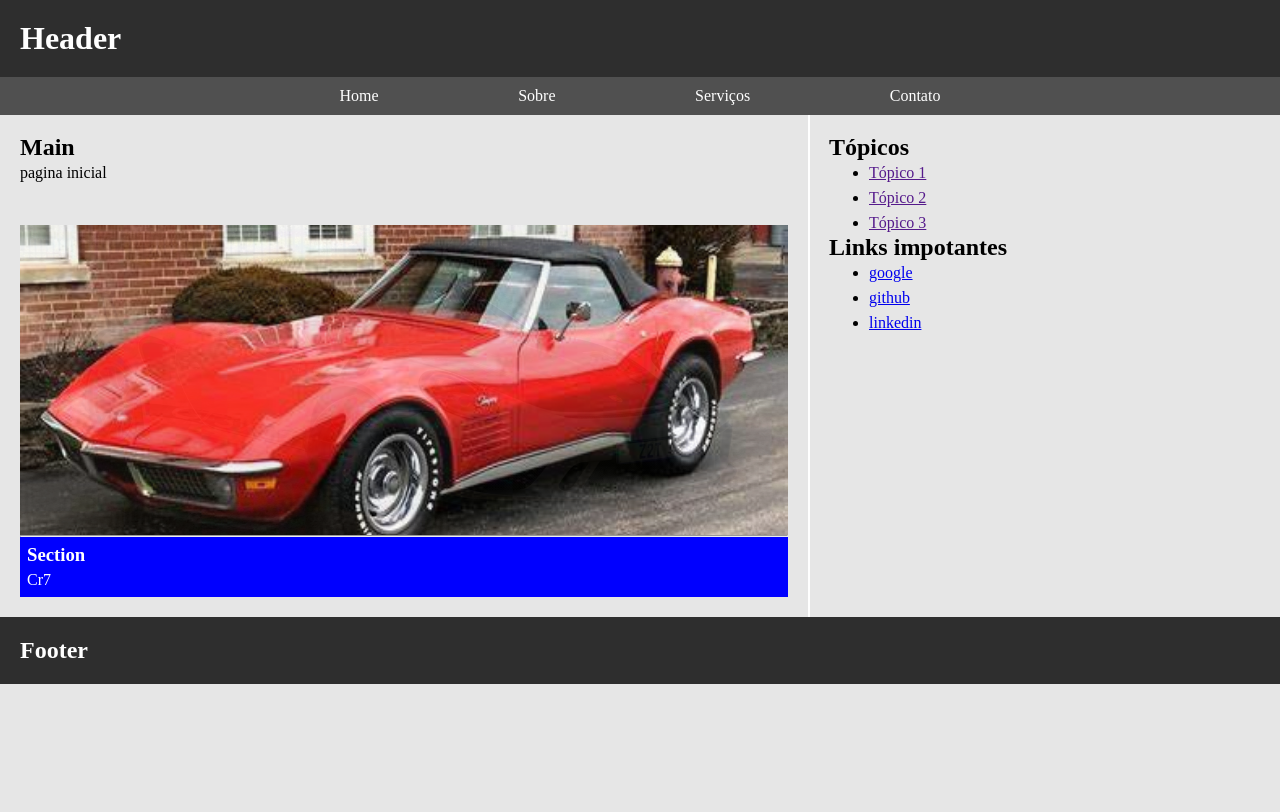
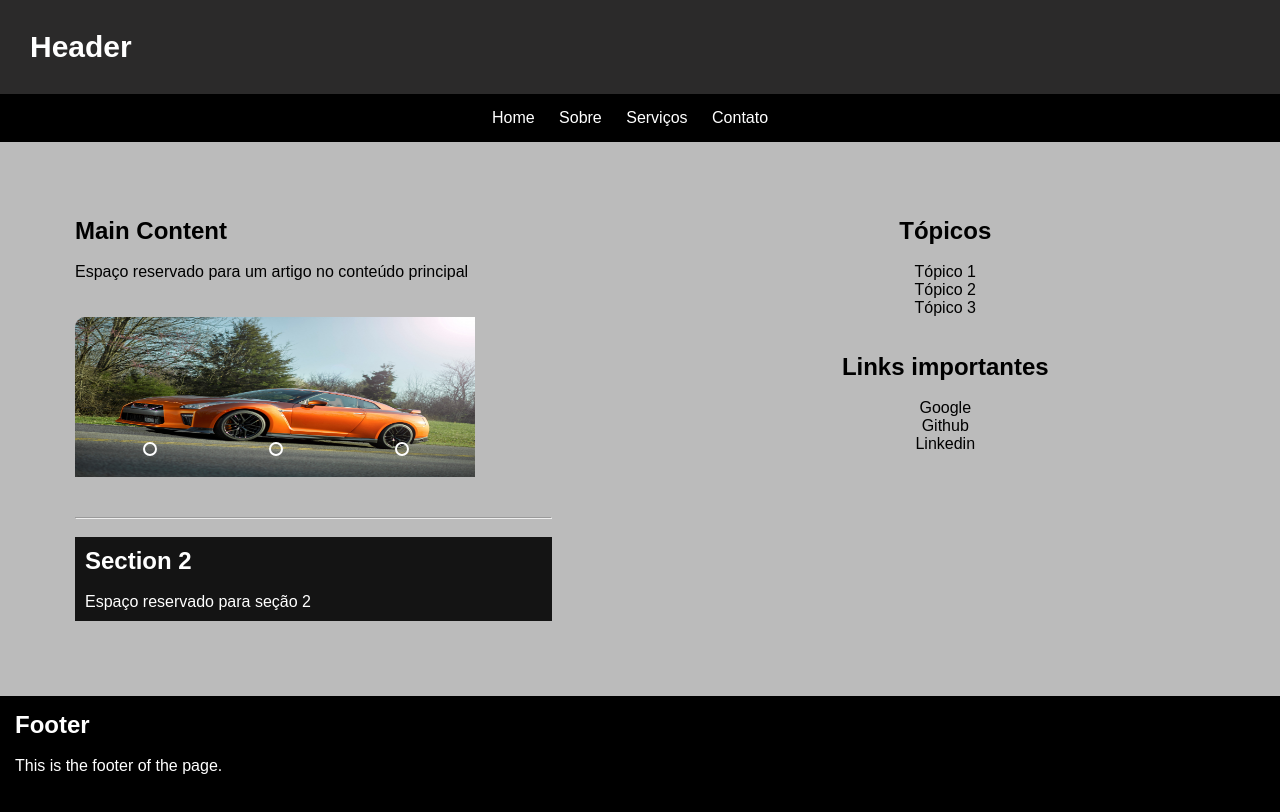
Before and after one commit to MarcusVZandonato/trabalho-html, a plain HTML site: page home/index.html in a window 1280 px wide. Drawn offline with Linux system fonts and the light colour scheme.

Commit message:
Ajuste geral

```diff
--- a/home/index.html
+++ b/home/index.html
@@ -3,55 +3,107 @@
 <head>
     <meta charset="UTF-8">
     <meta name="viewport" content="width=device-width, initial-scale=1.0">
-    <title>Home</title>
-
-    <link rel="stylesheet" href="./style.css">
+    <title>Aula 06</title>
+    <link rel="stylesheet" href="style.css">
 </head>
 <body>
+
     <header>
-        <h1>Header</h1>
+        <h2>Header</h2>
     </header>
-    <nav>
+
+    <nav class="navBar">
         <ul>
-            <li><a href="./index.html">Home</a></li>
-            <li><a href="../sobre/sobre.html">Sobre</a></li>
-            <li><a href="../servicos/servicos.html">Serviços</a></li>
-            <li><a href="../contato/contato.html">Contato</a></li>
+            <li><a href="index.html">Home</a></li>
+            <li><a href="#">Sobre</a></li>
+            <li><a href="#">Serviços</a></li>
+            <li><a href="/trabalho-html/contato/contato.html">Contato</a></li>
         </ul>
     </nav>
+
+
     <main>
-        <h2>Main</h2>
-        <p>pagina inicial</p>
+        <h2>Main Content</h2>
 
-        <div>
-            <section class="slides">
+        <br>
+
+        <article>
+            <p>Espaço reservado para um artigo no conteúdo principal</p>
+        </article>
+
+        <br><br>
+
+        <section>
+            <div class="slider">
+
+                <div class="slides">
+                    <input type="radio" name="radio-btn" id="radio1">
+                    <input type="radio" name="radio-btn" id="radio2">
+                    <input type="radio" name="radio-btn" id="radio3">
+
+                    <div class="slide first">
+                        <img src="/trabalho-html/imagens/R.jpg" alt="Imagem">
+                    </div>
+
+                    <div class="slide">
+                        <img src="/trabalho-html/imagens/h.jpg" alt="Imagem">
+                    </div>
+
+                    <div class="slide">
+                        <img src="/trabalho-html/imagens/g.jpg" alt="Imagem">
+                    </div>
+                </div>
+
+                <div class="navigation-bar">
+                    <label class="manual-btn" for="radio1"></label>
+                    <label class="manual-btn" for="radio2"></label>
+                    <label class="manual-btn" for="radio3"></label>
+                </div>
+            </div>
         </section>
-            <hr>
-            <section class="blue">
-                <h3>Section</h3>
-                <p>Cr7</p>
+
+        <hr><br>
+
+        <section class="section2">
+            <h1>Section 2</h1>
+            <br>
+            <p>Espaço reservado para seção 2</p>
         </section>
-        </div>
+
     </main>
 
     <aside>
-        <h2>Tópicos</h2>
+        <nav class="navTopicos">
             <ul>
-            <li><a href="">Tópico 1</a></li>
-            <li><a href="">Tópico 2</a></li>
-            <li><a href="">Tópico 3</a></li>
+                <h2>Tópicos </h2>
+                <br>
+                <li><a href="#">Tópico 1</a></li>
+                <li><a href="#">Tópico 2</a></li>
+                <li><a href="#">Tópico 3</a></li>
             </ul>
+        </nav>
 
-        <h2>Links impotantes</h2>
+        <br><br>
+
+        <nav class="navLinks">
             <ul>
-            <li><a href="https://www.google.com.br/" target="_blank">google</a></li>
-            <li><a href="https://github.com/" target="_blank">github</a></li>
-            <li><a href="https://br.linkedin.com/" target="_blank">linkedin</a></li>
+                <h2>Links importantes </h2>
+                <br>
+                <li><a href="https://www.google.com.br/?hl=pt-BR">Google</a></li>
+                <li><a href="https://www.instagram.com/">Github</a></li>
+                <li><a href="https://www.facebook.com/">Linkedin</a></li>
             </ul>
+        </nav>
+
+        <br>
     </aside>
 
     <footer>
         <h2>Footer</h2>
+        <br>
+        <p>This is the footer of the page.</p>
+        <br>
+        <br>
     </footer>
 </body>
 </html>
--- a/home/style.css
+++ b/home/style.css
@@ -1,102 +1,150 @@
-@keyframes slider {
-    0%{
-        background-image: url(../imagens/primeira.jpg);
-    }
-    33%{
-        background-image: url(../imagens/segunda.jpg);
-    }
-    66%{
-        background-image: url(../imagens/terceira.jpg);
-    }
-    99%{
-        background-image: url(../imagens/primeira.jpg);
-    }
-}
-
 *{
     margin: 0;
     padding: 0;
+    box-sizing: border-box;
 }
-
 body{
-    background-color: #e6e6e6;
+    background-color: rgb(187, 187, 187);
+    color: rgb(0, 0, 0);
+    font-family: Arial, sans-serif;
 }
-
 header{
-    background-color: #2e2e2e;
-    color: #fff;
-    padding: 20px;
+    background-color: rgb(43, 42, 42);
+    color: white;
+    padding: 30px;
+    font-size: 20px;
 }
-
-nav{
-    background-color: #505050;
-    padding: 10px 200px;
-    justify-content: center;
+.navBar{
+    padding: 15px;
+    background-color: black;
+    text-align: center;
 }
-
-nav ul{
-    display: flex;
-    justify-content: space-evenly;
+.navBar ul{
+    list-style-type: none;
+    margin: 0;
 }
-
-nav ul li{
-    list-style: none;
+.navBar ul li{
+    display: inline;
+    margin-right: 20px;
 }
-
-nav ul li a{
-    color: #fff;
+.navBar ul li a{
+    color: white;
     text-decoration: none;
 }
-
 main{
+    color: black;
+}
+main, aside{
     display: inline-block;
-    width: 60%;
-    background-color: #e6e6e6;
-    padding: 20px;
-    line-height: 25px;
-    border-right: 2px solid #fff;
+    vertical-align: top;
+    width: 49%;
+    padding: 75px;
+    background-color: rgb(187, 187, 187);
 }
-
-main div{
-    margin-top: 40px;
+aside{
+    color: black;
+    text-align: center;
+}
+.navTopicos ul{
+    list-style-type: none;
+}
+.navTopicos ul li a{
+    color: black;
+    text-decoration: none;
+}
+.navLinks ul{
+    list-style-type: none;
+}
+.navLinks ul li a{
+    color: black;
+    text-decoration: none;
+}
+.slider{
+    width: 800px;
+    height: 200px;
+    overflow: hidden;
+    border-radius: 10px;
+    text-align: center;
+}
+.navigation-auto{
     display: flex;
-    justify-content: space-between;
-    flex-direction: column;
+    bottom: 20px;
+    left: 50%;
+    transform: translate(-50%);
 }
-
-section{
-    background-color: #2e2e2e;
-    color: #fff;
-    padding: 5px 7px;
+.navigation-auto div{
+    border: 2px solid #fff;
+    padding: 10px;
+    border-radius: 30px;
+    cursor: pointer;
 }
-
+.navigation-auto:not(:last-child){
+    margin-right: 30px;
+}
+.navigation-bar{
+    display: flex;
+    position: relative;
+    bottom: 35px;
+    left: 90%;
+    transform: translate(-50%);
+}
+input{
+    display: none;
+}
+.manual-btn{
+    border: 2px solid #fff;
+    padding: 5px;
+    border-radius: 30px;
+    cursor: pointer;
+    position: relative;
+}
+.manual-btn:not(:last-child){
+    margin-right: -140px;
+    height: 9px;
+}
+.manual-btn:hover{
+    background: #fff;
+    transition: 0.4s;
+}
 .slides{
-    height: 300px;
-    animation: slider 9s infinite;
-    background-position: center;
-    background-size: cover;
+    display: flex;
+    width: 300%;
+    height: 80%;
+    margin-left: -200px;
 }
-
-.blue{
-    background-color: rgb(0, 0, 255);
+.slide{
+    width: 33.33%;
+    transition: 0.5s;
 }
-
-aside{
-    display: inline-block;
-    width: 30%;
-    height: 300px;
-    background-color: #e6e6e6;
-    padding: 20px 15px;
-    line-height: 25px;
-    vertical-align: top;
+.slide img{
+    width: 50%;
+    height: 100%;
 }
-
-aside ul li{
-    margin-left: 40px;
+#radio1:checked ~ .first{
+    margin-left: 0;
 }
-
+#radio2:checked ~ .first{
+    margin-left: -33.333%;
+}
+#radio3:checked ~ .first{
+    margin-left: -66.66%;
+}
+#radio1:checked ~ .navigation-auto .auto-btn1{
+    background-color: #fff;
+}
+#radio2:checked ~ .navigation-auto .auto-btn2{
+    background-color: #fff;
+}
+#radio3:checked ~ .navigation-auto .auto-btn3{
+    background-color: #fff;
+}
+.section2{
+    padding: 10px;
+    background-color: rgb(20, 20, 20);
+    color: white;
+}
 footer{
-    background-color: #2e2e2e;
-    padding: 20px;
-    color: #fff;
+    background-color: black;
+    color: white;
+    padding: 15px;
 }
```
Also changed, not shown: contato/contato.html (+15 -7 lines), contato/style.css (+15 -0 lines), imagens/R.jpg (added), imagens/g.jpg (added), imagens/h.jpg (added). Lines whose indentation alone changed are shown as unchanged.
